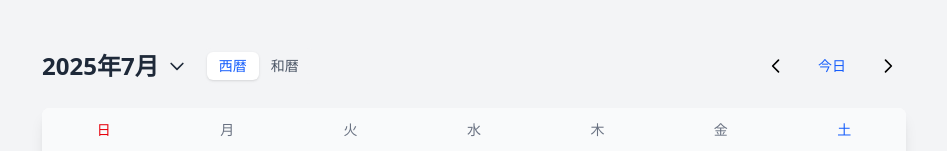
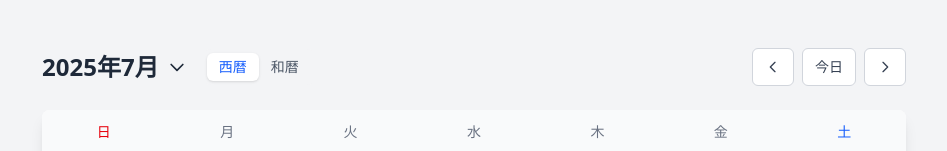
Before and after one commit to yonbot/calendar-app, a React (Vite) app: page / in a window 1280 px wide. Shown: the top 151 px of the page, without its empty margins (166-1113 px from the left). Built offline with nearby package versions, Linux system fonts and the light colour scheme.

Commit message:
ナビゲーションボタンとモーダルのUI修正

```diff
--- a/src/components/Calendar.tsx
+++ b/src/components/Calendar.tsx
@@ -350,14 +350,14 @@ export function Calendar() {
               onClick={() => navigateMonth('prev')}
               disabled={!canGoToPrev}
               className={`
-                p-2 rounded-md transition-colors
+                px-3 py-2 rounded-md border transition-colors flex items-center justify-center
                 ${canGoToPrev
-                  ? 'hover:bg-gray-100'
-                  : 'cursor-not-allowed opacity-40'}
+                  ? 'border-gray-300 bg-white hover:bg-gray-50 text-gray-700'
+                  : 'border-gray-200 bg-gray-100 text-gray-400 cursor-not-allowed'}
               `}
             >
               <svg
-                className="w-5 h-5"
+                className="w-4 h-4"
                 fill="none"
                 stroke="currentColor"
                 viewBox="0 0 24 24"
@@ -373,17 +373,17 @@ export function Calendar() {
             <button
               type="button"
               onClick={handleTodayClick}
-              className="px-4 py-2 text-sm font-medium text-blue-600 hover:text-blue-800 transition-colors"
+              className="px-3 py-2 rounded-md border border-gray-300 bg-white hover:bg-gray-50 text-gray-700 transition-colors text-sm font-medium"
             >
               今日
             </button>
             <button
               type="button"
               onClick={() => navigateMonth('next')}
-              className="p-2 hover:bg-gray-100 rounded-md transition-colors"
+              className="px-3 py-2 rounded-md border border-gray-300 bg-white hover:bg-gray-50 text-gray-700 transition-colors flex items-center justify-center"
             >
               <svg
-                className="w-5 h-5"
+                className="w-4 h-4"
                 fill="none"
                 stroke="currentColor"
                 viewBox="0 0 24 24"
--- a/src/components/EventModal.tsx
+++ b/src/components/EventModal.tsx
@@ -91,8 +91,14 @@ export function EventModal({
   if (!isOpen) return null;
 
   return (
-    <div className="fixed inset-0 bg-black bg-opacity-50 flex items-center justify-center z-50">
-      <div className="bg-white rounded-lg p-6 w-full max-w-md mx-4">
+    <div className="fixed inset-0 flex items-center justify-center z-50">
+      {/* 背景オーバーレイ */}
+      <div
+        className="absolute inset-0 bg-black/20"
+        onClick={onClose}
+      />
+      {/* モーダルコンテンツ */}
+      <div className="relative bg-white rounded-lg p-6 w-full max-w-md mx-4 shadow-xl">
         <div className="flex justify-between items-center mb-4">
           <div className="flex items-center space-x-3">
             <h2 className="text-xl font-bold">
```
